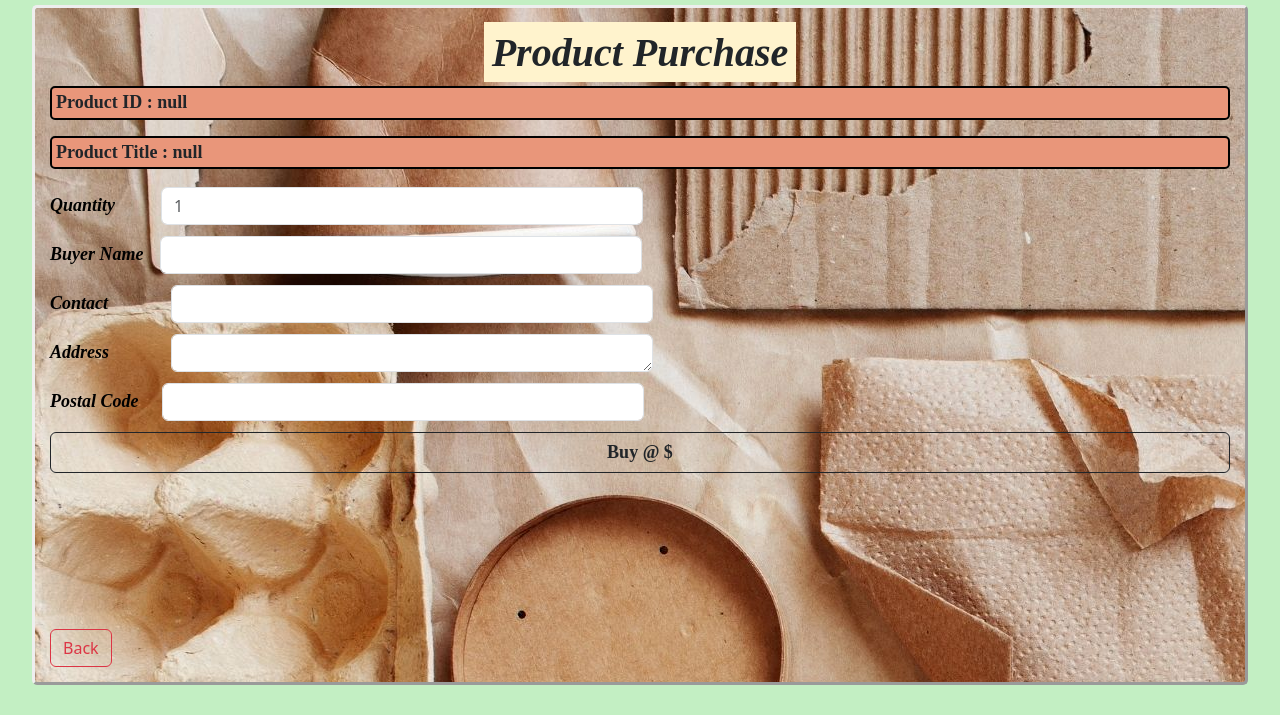
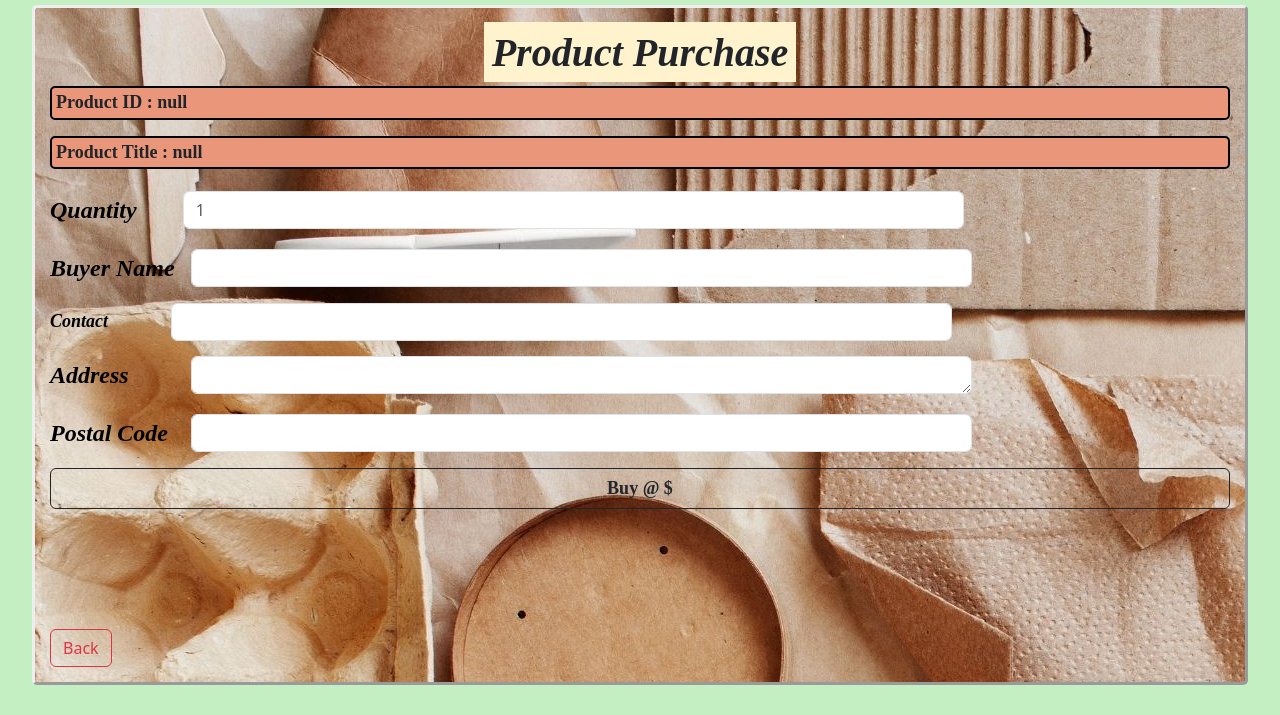
Before and after one commit to Priyesh2506/ecofriend, a plain HTML site: page buying.html in a window 1280 px wide. Shown: the part 85-800 px from the top of the page. Drawn offline with nearby package versions, Linux system fonts and the light colour scheme.

Commit message:
changes in body

```diff
--- a/buying.html
+++ b/buying.html
@@ -107,7 +107,7 @@
                 class="col-form-label"
                 style="
                   font-family:'Times New Roman', Times, serif;
-                  font-size: large;
+                  font-size: x-large;
                   font-weight: bold;
                   font-style: italic;
                   margin-right:30px;
@@ -116,7 +116,7 @@
                 >Quantity</label
               >
             </div>
-            <div class="col-5">
+            <div class="col-8">
               <input type="number" id="text1" class="form-control" placeholder="1" />
             </div>
           </div>
@@ -127,7 +127,7 @@
               class="col-form-label"
               style="
                 font-family:'Times New Roman', Times, serif;
-                  font-size: large;
+                  font-size: x-large;
                   font-weight: bold;
                   font-style: italic;
                   color:black;
@@ -135,7 +135,7 @@
               >Buyer Name</label
             >
           </div>
-          <div class="col-5">
+          <div class="col-8">
             <input type="text" id="text2" class="form-control" />
           </div>
         </div>
@@ -155,7 +155,7 @@
                 >Contact</label
               >
             </div>
-            <div class="col-5">
+            <div class="col-8">
               <input type="text" id="text3" class="form-control" />
             </div>
           </div>
@@ -166,7 +166,7 @@
                 class="col-form-label"
                 style="
                   font-family:'Times New Roman', Times, serif;
-                  font-size: large;
+                  font-size: x-large;
                   font-weight: bold;
                   font-style: italic;
                   margin-right:46px;
@@ -175,7 +175,7 @@
                 >Address</label
               >
             </div>
-            <div class="col-5">
+            <div class="col-8">
                 <textarea class="form-control" id="text4" rows="1"></textarea>
             </div>
           </div>
@@ -186,7 +186,7 @@
                 class="col-form-label"
                 style="
                   font-family:'Times New Roman', Times, serif;
-                  font-size: large;
+                  font-size: x-large;
                   font-weight: bold;
                   font-style: italic;
                   margin-right:7px;
@@ -195,7 +195,7 @@
                 >Postal Code</label
               >
             </div>
-            <div class="col-5">
+            <div class="col-8">
                 <input type="text" id="text5" class="form-control" />
             </div>
           </div>
```
